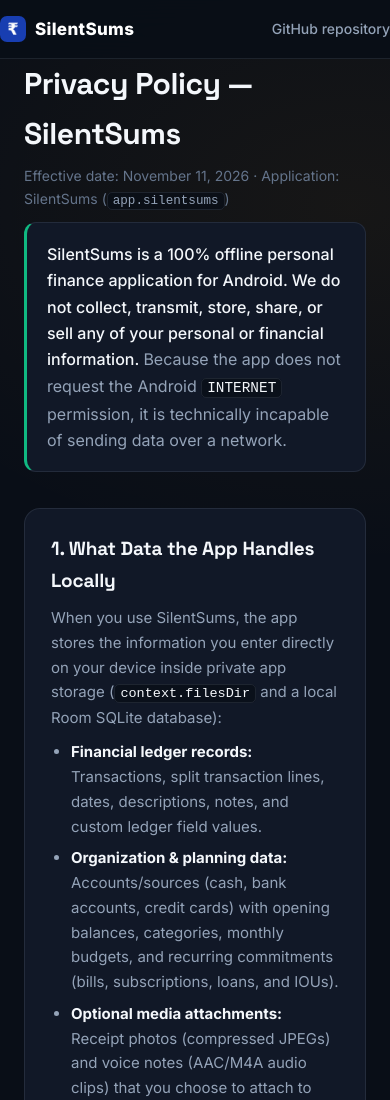
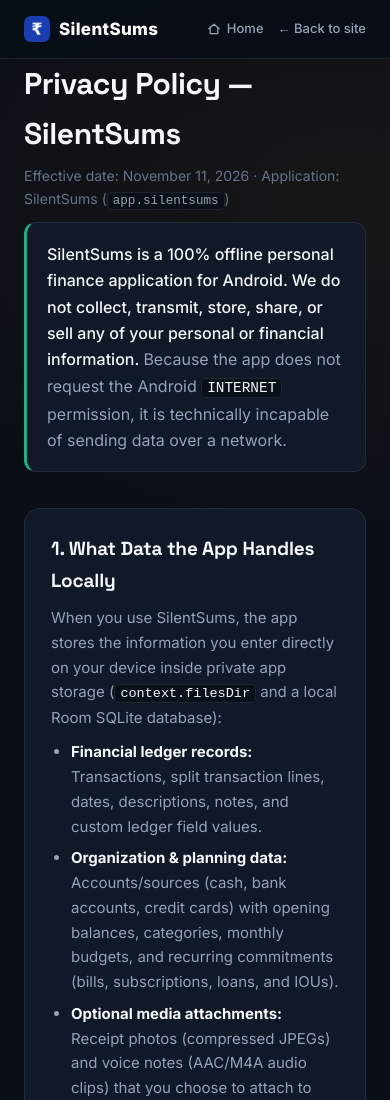
Before and after one commit to V-Poovarasan-Github/Silent-Sums, a plain HTML site: page privacy.html in a window 390 px wide. Shown: the top 1100 px of the page. Drawn offline with Linux system fonts and the light colour scheme.

Commit message:
Site: add Home button linking back to the app hub
Home appears in the header on the main page (icon-only on narrow phones)
and the privacy page. Also fixes zeroed side padding in the privacy header.

Co-Authored-By: Claude Sonnet 5.5 <noreply@anthropic.com>
Claude-Session: https://claude.ai/code/session_01B2X8icKkiJE8JJX4JreqoX

```diff
--- a/privacy.html
+++ b/privacy.html
@@ -49,7 +49,7 @@
     backdrop-filter: blur(16px); -webkit-backdrop-filter: blur(16px);
     border-bottom: 1px solid var(--line);
   }
-  .nav{ display:flex; align-items:center; justify-content:space-between; gap:14px; padding: 15px 0; }
+  .nav{ display:flex; align-items:center; justify-content:space-between; gap:14px; padding-top: 15px; padding-bottom: 15px; }
   .wordmark{
     display:inline-flex; align-items:center; gap:9px;
     font-weight: 800; font-size: 17px; letter-spacing: 0.02em;
@@ -58,6 +58,9 @@
   .wordmark .logo-img{ width: 26px; height: 26px; border-radius: 7px; }
   .backlink{ color: var(--dim); text-decoration:none; font-size: 14px; font-weight: 500; }
   .backlink:hover{ color: var(--paper); }
+  .nav-right{ display:flex; align-items:center; gap:18px; }
+  .nav-right a{ display:inline-flex; align-items:center; white-space:nowrap; }
+  @media (max-width: 560px){ .nav-right{ gap:14px; } .backlink{ font-size:13px; } .hide-sm{ display:none !important; } }
 
   main{ padding: 56px 0 72px; }
   h1{ font-family: var(--font-display); font-size: clamp(30px, 5vw, 42px); letter-spacing: -0.015em; margin: 0 0 6px; }
@@ -105,7 +108,7 @@
     <a class="wordmark" href="https://github.com/V-Poovarasan-Github/Silent-Sums" target="_blank" rel="noopener">
       <img class="logo-img" src="logo.png" alt="" width="26" height="26">SilentSums
     </a>
-    <a class="backlink" href="https://github.com/V-Poovarasan-Github/Silent-Sums" target="_blank" rel="noopener">GitHub repository</a>
+    <div class="nav-right"><a class="backlink" href="https://v-poovarasan-github.github.io/"><svg viewBox="0 0 24 24" width="14" height="14" fill="none" stroke="currentColor" stroke-width="2.2" stroke-linecap="round" stroke-linejoin="round" aria-hidden="true" style="margin-right:6px;flex-shrink:0"><path d="M3 11.5 12 4l9 7.5"/><path d="M5.5 10v10h13V10"/></svg>Home</a><a class="backlink" href="./">&larr; Back to site</a><a class="backlink hide-sm" href="https://github.com/V-Poovarasan-Github/Silent-Sums" target="_blank" rel="noopener">GitHub repository</a></div>
   </div>
 </header>
 
```
Also changed, not shown: index.html (+9 -1 lines).
